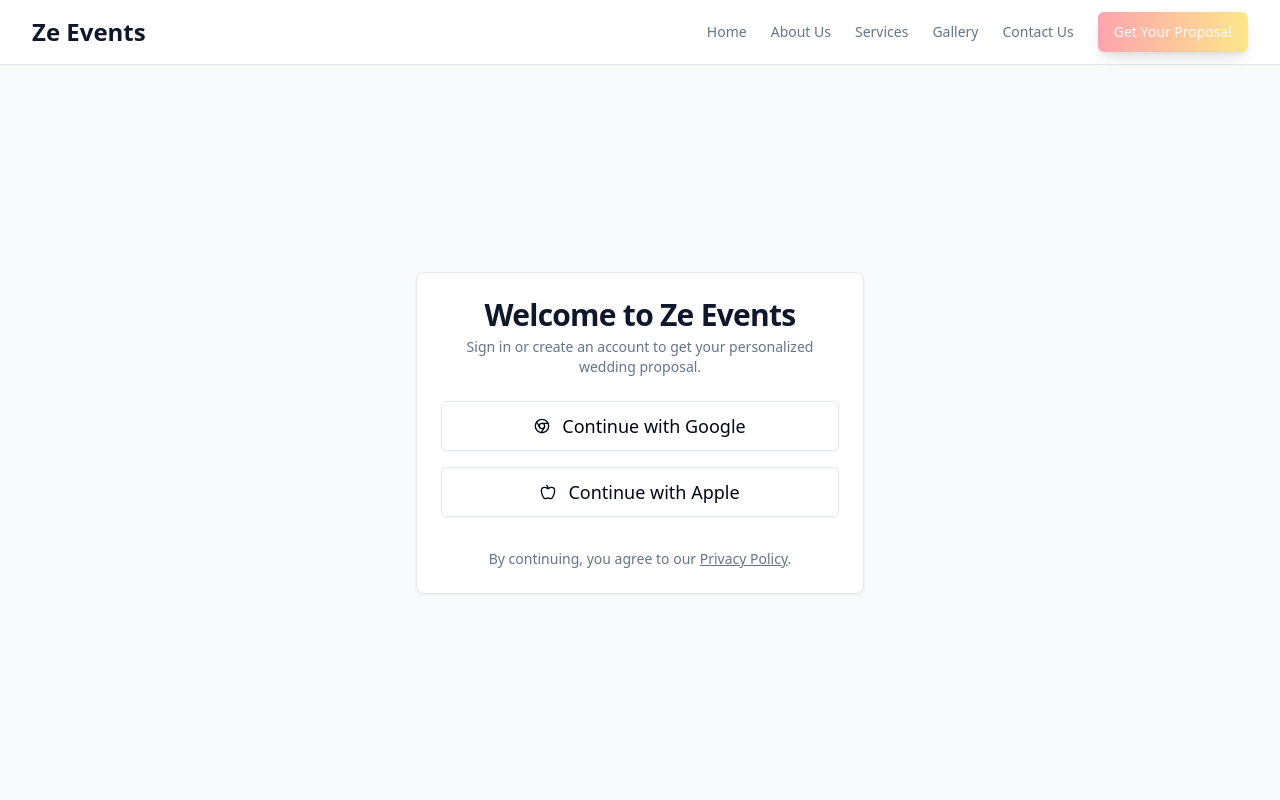
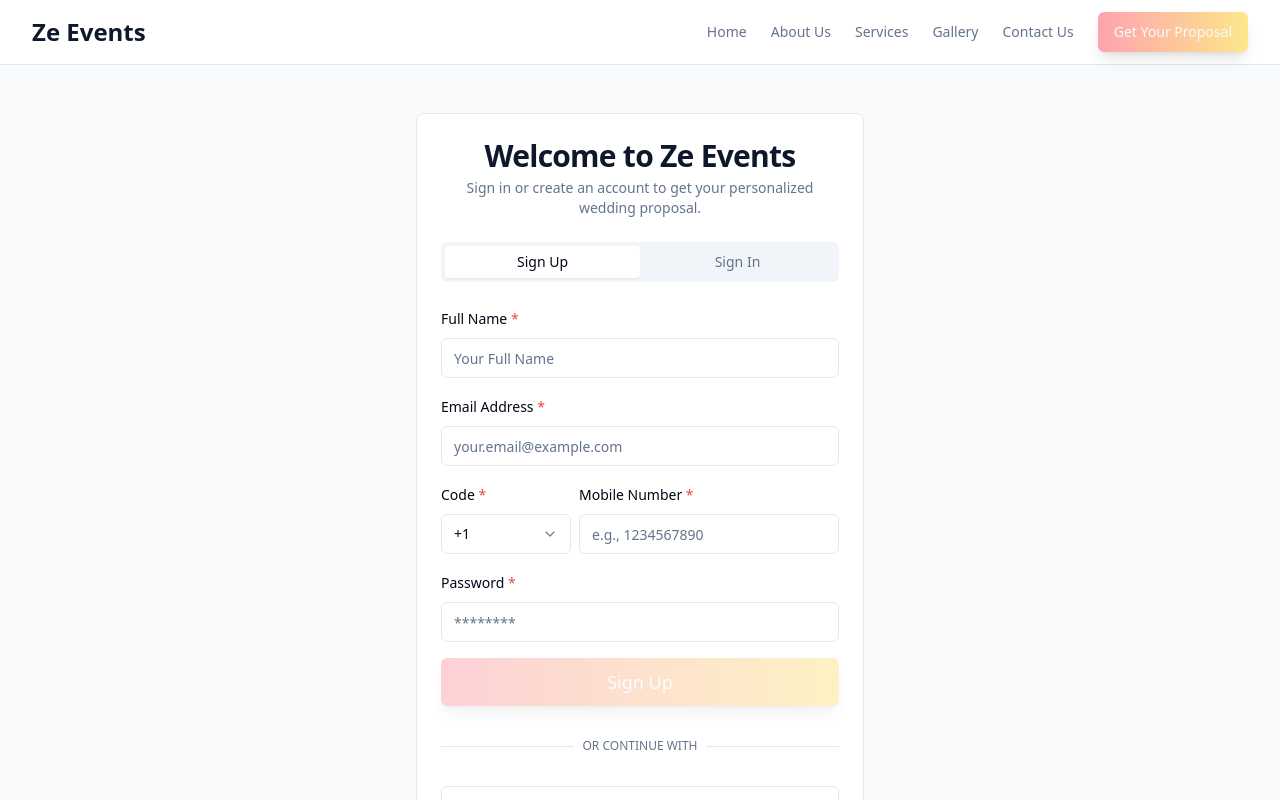
Before and after one commit to Ahmedalfayoumi/Ze-Event, a React (Vite) app: page /auth in a window 1280 px wide. Shown: the top 800 px of the page. Built offline with nearby package versions, Linux system fonts and the light colour scheme.

Commit message:
[dyad] wrote 2 file(s)

```diff
--- a/src/pages/Auth.tsx
+++ b/src/pages/Auth.tsx
@@ -1,21 +1,87 @@
 "use client";
 
 import React from "react";
+import { useForm } from "react-hook-form";
+import { zodResolver } from "@hookform/resolvers/zod";
+import * as z from "zod";
 import { Button } from "@/components/ui/button";
 import { Card, CardContent, CardDescription, CardHeader, CardTitle } from "@/components/ui/card";
+import { Input } from "@/components/ui/input";
+import { Form, FormControl, FormField, FormItem, FormLabel, FormMessage } from "@/components/ui/form";
+import { Select, SelectContent, SelectItem, SelectTrigger, SelectValue } from "@/components/ui/select";
+import { Tabs, TabsContent, TabsList, TabsTrigger } from "@/components/ui/tabs";
 import { Chrome, Apple } from "lucide-react";
-import { Link, useNavigate } from "react-router-dom"; // Added Link import
+import { Link, useNavigate } from "react-router-dom";
 import { toast } from "sonner";
+
+const countryCodes = [
+  { code: "+1", country: "USA" },
+  { code: "+44", country: "UK" },
+  { code: "+91", country: "India" },
+  { code: "+61", country: "Australia" },
+  { code: "+49", country: "Germany" },
+  { code: "+33", country: "France" },
+  { code: "+81", country: "Japan" },
+  { code: "+86", country: "China" },
+  { code: "+55", country: "Brazil" },
+  { code: "+27", country: "South Africa" },
+];
+
+const signUpFormSchema = z.object({
+  fullName: z.string().min(2, { message: "Full Name is required and must be at least 2 characters." }),
+  email: z.string().email({ message: "Please enter a valid email address." }),
+  mobileCountryCode: z.string().min(1, { message: "Please select a country code." }),
+  mobileNumber: z.string().regex(/^\d{7,15}$/, { message: "Please enter a valid mobile number (7-15 digits)." }),
+  password: z.string().min(8, { message: "Password must be at least 8 characters long." }),
+});
+
+const signInFormSchema = z.object({
+  email: z.string().email({ message: "Please enter a valid email address." }),
+  password: z.string().min(1, { message: "Password is required." }),
+});
 
 const Auth = () => {
   const navigate = useNavigate();
+
+  const signUpForm = useForm<z.infer<typeof signUpFormSchema>>({
+    resolver: zodResolver(signUpFormSchema),
+    defaultValues: {
+      fullName: "",
+      email: "",
+      mobileCountryCode: "+1",
+      mobileNumber: "",
+      password: "",
+    },
+  });
+
+  const signInForm = useForm<z.infer<typeof signInFormSchema>>({
+    resolver: zodResolver(signInFormSchema),
+    defaultValues: {
+      email: "",
+      password: "",
+    },
+  });
+
+  const onSignUpSubmit = (values: z.infer<typeof signUpFormSchema>) => {
+    console.log("Sign Up Submitted:", values);
+    toast.success("Account created successfully! Redirecting to proposal selection.");
+    signUpForm.reset();
+    navigate("/proposal-selection");
+  };
+
+  const onSignInSubmit = (values: z.infer<typeof signInFormSchema>) => {
+    console.log("Sign In Submitted:", values);
+    toast.success("Logged in successfully! Redirecting to proposal selection.");
+    signInForm.reset();
+    navigate("/proposal-selection");
+  };
 
   const handleOAuthLogin = (provider: string) => {
     // In a real application, this would initiate the OAuth flow.
     // For this MVP, we'll simulate a successful login.
     toast.success(`Logged in successfully with ${provider}!`);
     console.log(`Simulating login with ${provider}`);
-    navigate("/client-info"); // Redirect to client info form after simulated login
+    navigate("/client-info"); // Redirect to client info form after simulated login for missing details
   };
 
   return (
@@ -28,6 +94,154 @@ const Auth = () => {
           </CardDescription>
         </CardHeader>
         <CardContent className="grid gap-4">
+          <Tabs defaultValue="signup" className="w-full">
+            <TabsList className="grid w-full grid-cols-2">
+              <TabsTrigger value="signup">Sign Up</TabsTrigger>
+              <TabsTrigger value="signin">Sign In</TabsTrigger>
+            </TabsList>
+            <TabsContent value="signup" className="mt-6">
+              <Form {...signUpForm}>
+                <form onSubmit={signUpForm.handleSubmit(onSignUpSubmit)} className="space-y-4">
+                  <FormField
+                    control={signUpForm.control}
+                    name="fullName"
+                    render={({ field }) => (
+                      <FormItem>
+                        <FormLabel>Full Name <span className="text-red-500">*</span></FormLabel>
+                        <FormControl>
+                          <Input placeholder="Your Full Name" {...field} />
+                        </FormControl>
+                        <FormMessage />
+                      </FormItem>
+                    )}
+                  />
+                  <FormField
+                    control={signUpForm.control}
+                    name="email"
+                    render={({ field }) => (
+                      <FormItem>
+                        <FormLabel>Email Address <span className="text-red-500">*</span></FormLabel>
+                        <FormControl>
+                          <Input type="email" placeholder="your.email@example.com" {...field} />
+                        </FormControl>
+                        <FormMessage />
+                      </FormItem>
+                    )}
+                  />
+                  <div className="flex space-x-2">
+                    <FormField
+                      control={signUpForm.control}
+                      name="mobileCountryCode"
+                      render={({ field }) => (
+                        <FormItem className="w-1/3">
+                          <FormLabel>Code <span className="text-red-500">*</span></FormLabel>
+                          <Select onValueChange={field.onChange} defaultValue={field.value}>
+                            <FormControl>
+                              <SelectTrigger>
+                                <SelectValue placeholder="Select" />
+                              </SelectTrigger>
+                            </FormControl>
+                            <SelectContent>
+                              {countryCodes.map((cc) => (
+                                <SelectItem key={cc.code} value={cc.code}>
+                                  {cc.code}
+                                </SelectItem>
+                              ))}
+                            </SelectContent>
+                          </Select>
+                          <FormMessage />
+                        </FormItem>
+                      )}
+                    />
+                    <FormField
+                      control={signUpForm.control}
+                      name="mobileNumber"
+                      render={({ field }) => (
+                        <FormItem className="w-2/3">
+                          <FormLabel>Mobile Number <span className="text-red-500">*</span></FormLabel>
+                          <FormControl>
+                            <Input type="tel" placeholder="e.g., 1234567890" {...field} />
+                          </FormControl>
+                          <FormMessage />
+                        </FormItem>
+                      )}
+                    />
+                  </div>
+                  <FormField
+                    control={signUpForm.control}
+                    name="password"
+                    render={({ field }) => (
+                      <FormItem>
+                        <FormLabel>Password <span className="text-red-500">*</span></FormLabel>
+                        <FormControl>
+                          <Input type="password" placeholder="********" {...field} />
+                        </FormControl>
+                        <FormMessage />
+                      </FormItem>
+                    )}
+                  />
+                  <Button
+                    type="submit"
+                    className="w-full bg-gradient-to-r from-rose-300 to-amber-200 text-primary-foreground hover:from-rose-400 hover:to-amber-300 shadow-lg py-6 text-lg"
+                    disabled={!signUpForm.formState.isValid}
+                  >
+                    Sign Up
+                  </Button>
+                </form>
+              </Form>
+            </TabsContent>
+            <TabsContent value="signin" className="mt-6">
+              <Form {...signInForm}>
+                <form onSubmit={signInForm.handleSubmit(onSignInSubmit)} className="space-y-4">
+                  <FormField
+                    control={signInForm.control}
+                    name="email"
+                    render={({ field }) => (
+                      <FormItem>
+                        <FormLabel>Email Address <span className="text-red-500">*</span></FormLabel>
+                        <FormControl>
+                          <Input type="email" placeholder="your.email@example.com" {...field} />
+                        </FormControl>
+                        <FormMessage />
+                      </FormItem>
+                    )}
+                  />
+                  <FormField
+                    control={signInForm.control}
+                    name="password"
+                    render={({ field }) => (
+                      <FormItem>
+                        <FormLabel>Password <span className="text-red-500">*</span></FormLabel>
+                        <FormControl>
+                          <Input type="password" placeholder="********" {...field} />
+                        </FormControl>
+                        <FormMessage />
+                      </FormItem>
+                    )}
+                  />
+                  <Button
+                    type="submit"
+                    className="w-full bg-gradient-to-r from-rose-300 to-amber-200 text-primary-foreground hover:from-rose-400 hover:to-amber-300 shadow-lg py-6 text-lg"
+                    disabled={!signInForm.formState.isValid}
+                  >
+                    Sign In
+                  </Button>
+                </form>
+              </Form>
+            </TabsContent>
+          </Tabs>
+
+          <div className="relative my-4">
+            <div className="absolute inset-0 flex items-center">
+              <span className="w-full border-t" />
+            </div>
+            <div className="relative flex justify-center text-xs uppercase">
+              <span className="bg-background px-2 text-muted-foreground">
+                Or continue with
+              </span>
+            </div>
+          </div>
+
           <Button
             variant="outline"
             className="w-full py-6 text-lg flex items-center justify-center gap-3 shadow-sm hover:shadow-md transition-shadow"
--- a/tailwind.config.ts
+++ b/tailwind.config.ts
@@ -92,5 +92,5 @@ export default {
       },
     },
   },
-  plugins: [require("tailwindcss-animate")],
+  plugins: [require("tailwindcss-animate"), require("@tailwindcss/typography")],
 } satisfies Config;
```
